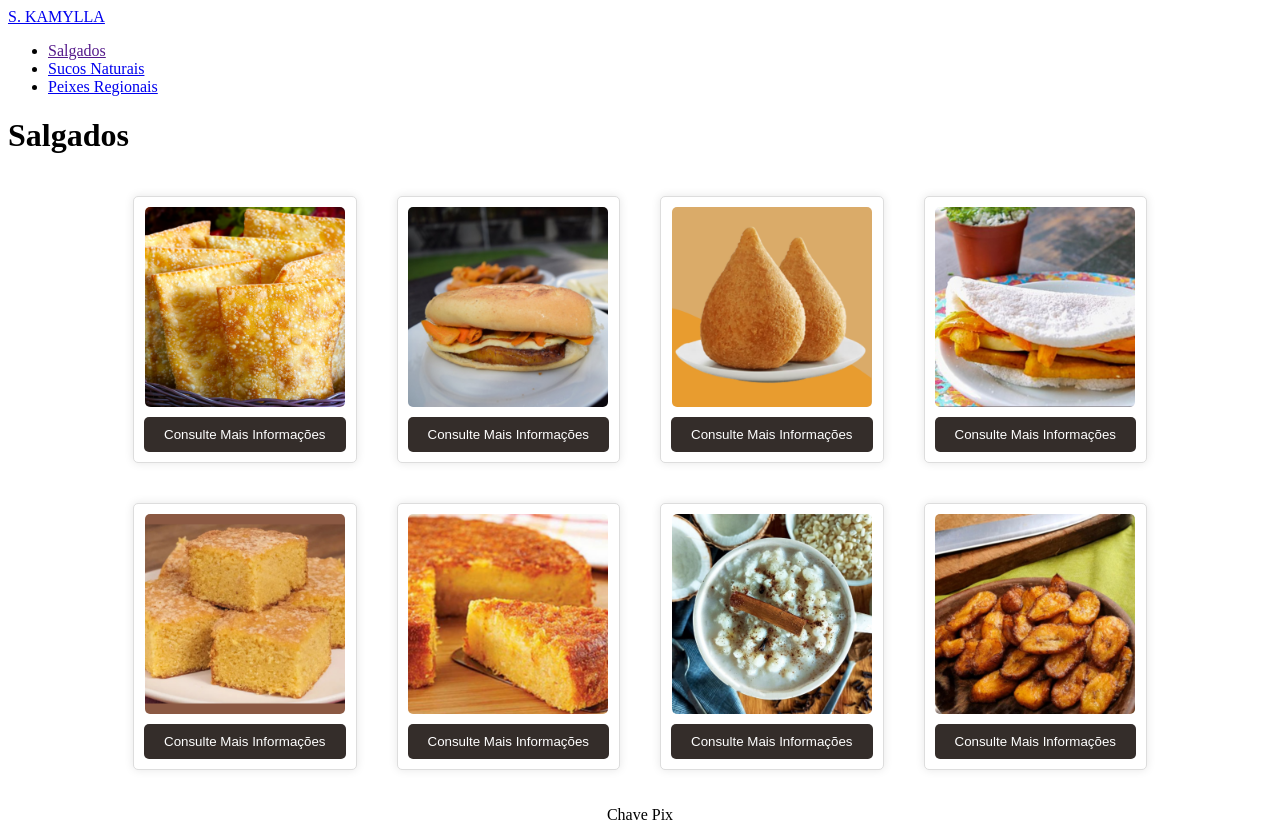
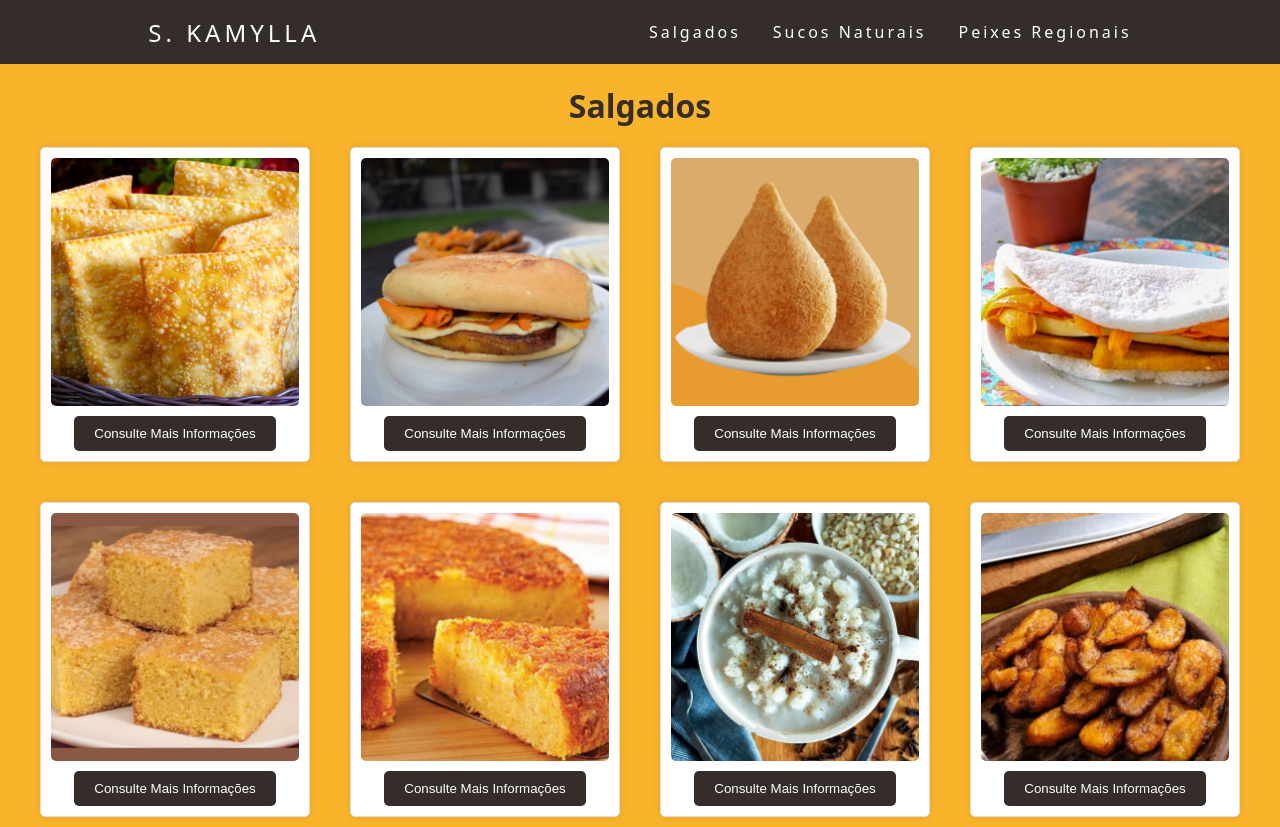
Before and after one commit to JaneAzevedo001/s.kamilla-cardapio, a plain HTML site: page index.html in a window 1280 px wide. Shown: the top 827 px of the page. Drawn offline with Linux system fonts and the light colour scheme.

Commit message:
Add files via upload

```diff
--- a/style.css
+++ b/style.css
@@ -1,3 +1,132 @@
+* {
+    margin: 0;
+    padding: 0;
+    box-sizing: border-box;
+}
+
+body {
+    background: #fab42c;
+    font-family: system-ui, -apple-system, Helvetica, Arial, sans-serif;
+    overflow-x: hidden;
+}
+
+main {
+    margin: 20px;
+    background: #fab42c;
+    min-height: 100vh;
+}
+
+h1 {
+    text-align: center;
+    color: #342d2a;
+}
+
+a {
+    color: #fff;
+    text-decoration: none;
+    transition: 0.3s;
+}
+
+a:hover {
+    opacity: 0.7;
+}
+
+.logo {
+    font-size: 24px;
+    text-transform: uppercase;
+    letter-spacing: 4px;
+}
+
+nav {
+    display: flex;
+    justify-content: space-around;
+    align-items: center;
+    background: #342d2a;
+    height: 8vh;
+}
+
+.nav-list {
+    list-style: none;
+    display: flex;
+    flex-direction: column;
+    align-items: center;
+    justify-content: space-around;
+    position: absolute;
+    top: 8vh;
+    right: 0;
+    width: 100%;
+    height: 92vh;
+    background: #342d2a;
+    transform: translateX(100%);
+    transition: transform 0.3s ease-in;
+}
+
+.nav-list li {
+    letter-spacing: 3px;
+    margin: 10px 0;
+    opacity: 0;
+    transition: opacity 0.5s ease-in-out;
+}
+
+.nav-list.active {
+    transform: translateX(0);
+}
+
+.nav-list.active li {
+    opacity: 1;
+}
+
+@media (min-width: 1000px) {
+    .nav-list {
+        flex-direction: row;
+        position: static;
+        transform: translateX(0);
+        width: auto;
+        height: auto;
+        background: none;
+    }
+
+    .nav-list li {
+        margin-left: 32px;
+        opacity: 1;
+    }
+
+    .mobile-menu {
+        display: none;
+    }
+}
+
+.mobile-menu {
+    display: none;
+    cursor: pointer;
+}
+
+.mobile-menu div {
+    width: 32px;
+    height: 2px;
+    background: #fff;
+    margin: 8px;
+    transition: 0.3s;
+}
+
+@media (max-width: 999px) {
+    .mobile-menu {
+        display: block;
+    }
+}
+
+.mobile-menu.active .line1 {
+    transform: rotate(-45deg) translate(-8px, 8px);
+}
+
+.mobile-menu.active .line2 {
+    opacity: 0;
+}
+
+.mobile-menu.active .line3 {
+    transform: rotate(45deg) translate(-5px, -7px);
+}
+
 .menu {
     display: flex;
     justify-content: center;
@@ -14,12 +143,25 @@
     display: flex;
     flex-direction: column;
     align-items: center;
+    flex-basis: 100%;
 }
 
 .item img {
-    max-width: 250px;
-    height: 200px;
+    max-width: 100%;
+    height: auto;
     border-radius: 5px;
+}
+
+@media (min-width: 600px) {
+    .item {
+        flex-basis: calc(50% - 40px);
+    }
+}
+
+@media (min-width: 1000px) {
+    .item {
+        flex-basis: calc(25% - 40px);
+    }
 }
 
 button {
@@ -72,6 +214,6 @@ button:hover {
     cursor: pointer;
 }
 
-.pix{
+.pix {
     text-align: center;
 }
```
